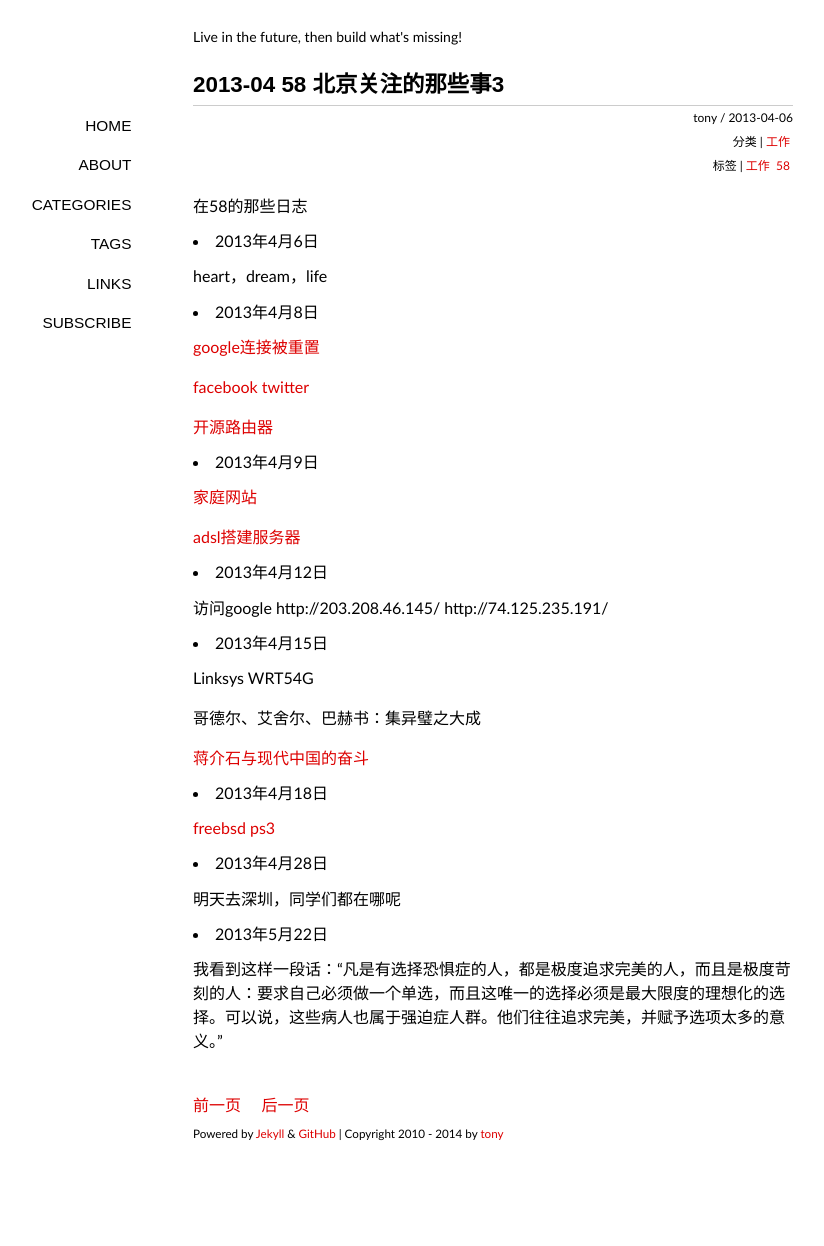
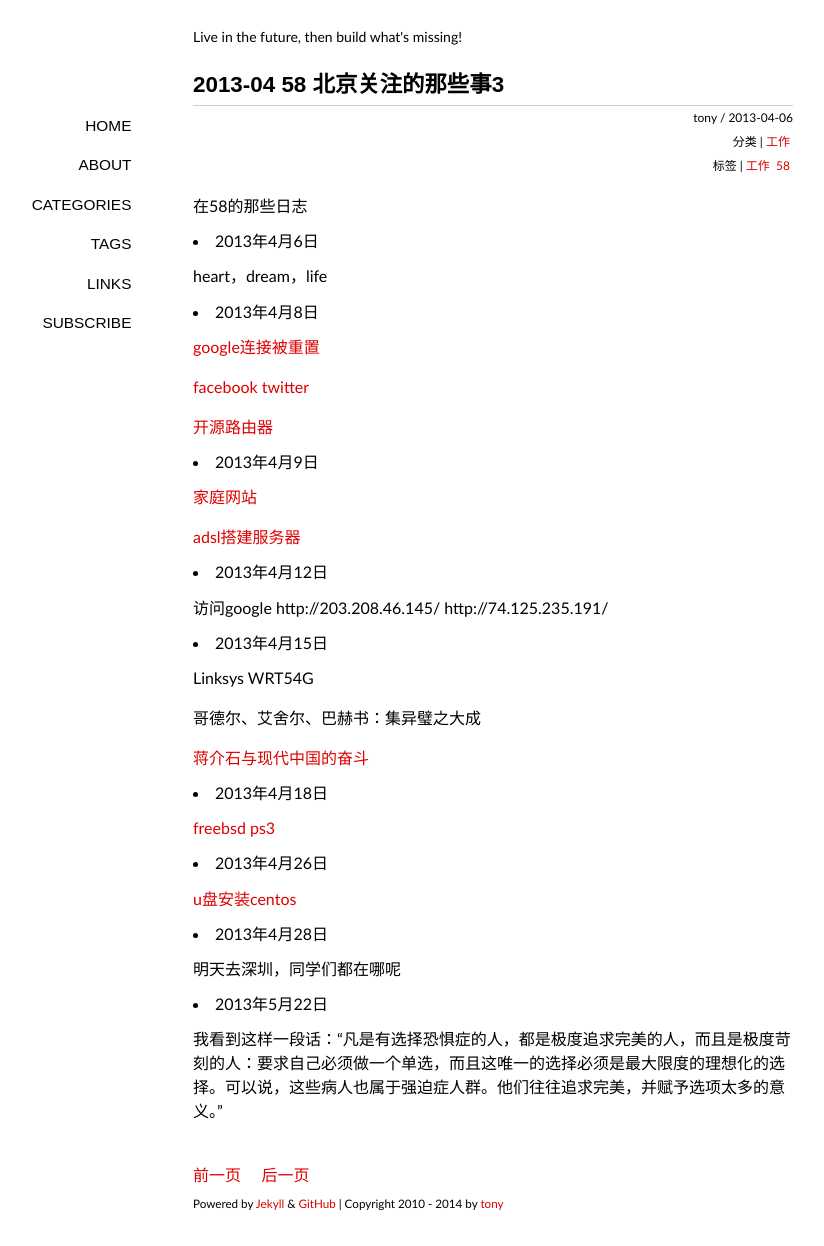
Before and after one commit to tonyskywalker/tonyskywalker.github.io, a Jekyll site: the page built from _posts/2013-04-06-life-focus-3.md, in a window 1280 px wide. Shown: the whole page, without its empty margins (147-971 px from the left). Built offline with Jekyll 4.4.1, drawn with Linux system fonts in a browser that asks for light colours; some web fonts are replaced; Markdown is read by kramdown in place of the engine named in the settings; comment, search, counter and statistics services are not loaded; before the commit the page ends 1176 px from its top, so only the background shows below that.

Commit message:
add qq-logs

```diff
--- a/_posts/2013-04-06-life-focus-3.md
+++ b/_posts/2013-04-06-life-focus-3.md
@@ -41,6 +41,10 @@ Linksys WRT54G
 
 [freebsd ps3](http://dlimuratd921096427.diandian.com/post/2012-11-28/40043001028)
 
+- 2013年4月26日
+
+[u盘安装centos](http://tec110505.diandian.com/post/2012-07-20/40029746018)
+
 - 2013年4月28日
 
 明天去深圳，同学们都在哪呢
```
